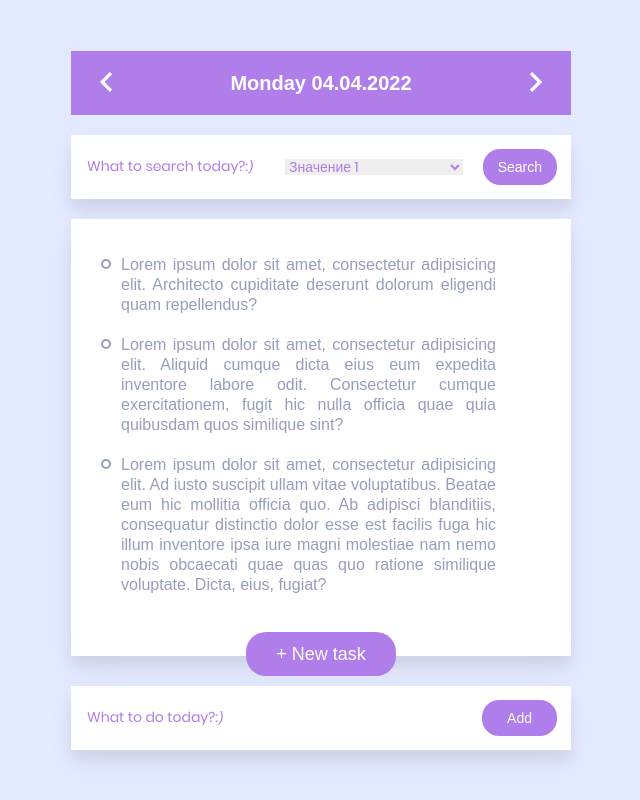
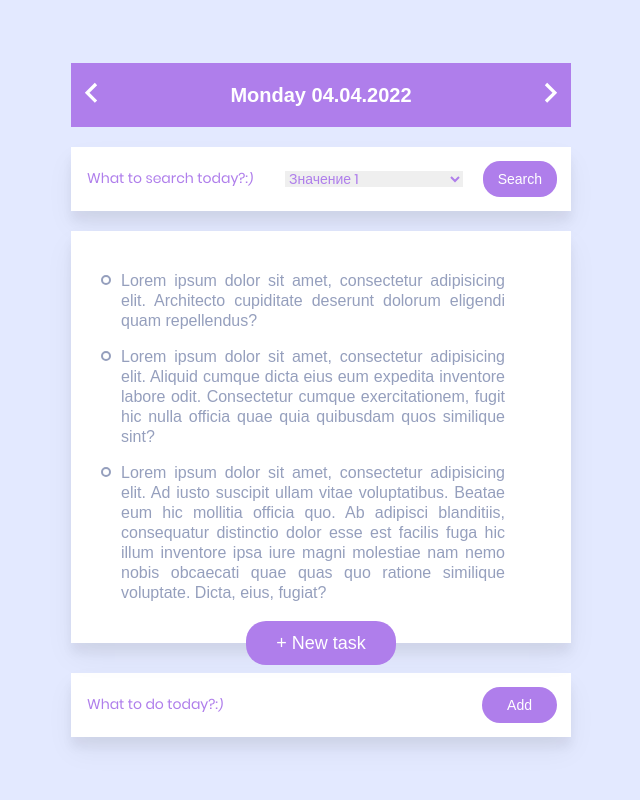
Before and after one commit to irared95/ToDoList, a website: page src/index.html in a window 1280 px wide. Shown: the whole page, without its empty margins (319-959 px from the left). Drawn offline with Linux system fonts and the light colour scheme.

Commit message:
code review styles

```diff
--- a/src/index.html
+++ b/src/index.html
@@ -12,20 +12,23 @@
 <body>
 <main class="main">
     <div class="todolist">
-        <h1 class="todolist__title">Monday 04.04.2022</h1>
-        <button class="todolist__arrow left"><svg id="Capa_1" xmlns="http://www.w3.org/2000/svg" xmlns:xlink="http://www.w3.org/1999/xlink" x="0px" y="0px" width="20px" height="30px" fill="#fff" viewBox="0 0 306 306" xml:space="preserve"><g><g id="chevron-left"><polygon points="247.35,35.7 211.65,0 58.65,153 211.65,306 247.35,270.3 130.05,153"/></g></g></svg></button>
-        <button class="todolist__arrow right"><svg id="Capa_1" xmlns="http://www.w3.org/2000/svg" xmlns:xlink="http://www.w3.org/1999/xlink" x="0px" y="0px" width="20px" height="30px" fill="#fff" viewBox="0 0 306 306" xml:space="preserve"><g><g id="keyboard-arrow-right"><polygon points="58.65,267.75 175.95,153 58.65,35.7 94.35,0 247.35,153 94.35,306"/></g></g></svg></button>
-        <div class="todolist__nav paper">
-            <input class="todolist__nav-input input" type="text" name="text" placeholder="What to search today?:)">
-            <select class="todolist__nav-select input" name="select">
-                <option value="value1"selected>Значение 1</option>
+        <div class="header">
+            <h1 class="title">Monday 04.04.2022</h1>
+            <button class="arrow arrow--left"><svg id="Capa_1" xmlns="http://www.w3.org/2000/svg" xmlns:xlink="http://www.w3.org/1999/xlink" x="0px" y="0px" width="20px" height="30px" fill="#fff" viewBox="0 0 306 306" xml:space="preserve"><g><g id="chevron-left"><polygon points="247.35,35.7 211.65,0 58.65,153 211.65,306 247.35,270.3 130.05,153"/></g></g></svg></button>
+            <button class="arrow arrow--right"><svg id="Capa_1" xmlns="http://www.w3.org/2000/svg" xmlns:xlink="http://www.w3.org/1999/xlink" x="0px" y="0px" width="20px" height="30px" fill="#fff" viewBox="0 0 306 306" xml:space="preserve"><g><g id="keyboard-arrow-right"><polygon points="58.65,267.75 175.95,153 58.65,35.7 94.35,0 247.35,153 94.35,306"/></g></g></svg></button>
+        </div>
+
+        <form class="navigation paper">
+            <input class="navigation__input input" type="text" name="text" placeholder="What to search today?:)">
+            <select class="navigation__select input" name="select">
+                <option value="value1" selected>Значение 1</option>
                 <option value="value2">Значение 2</option>
                 <option value="value3">Значение 3</option>
             </select>
-            <button class="todolist__nav-btn button">Search</button>
-        </div>
-        <div class="todolist__wrapper">
-            <ul class="todolist__list paper">
+            <button class="navigation__btn button button--small" type="button">Search</button>
+        </form>
+        <div class="todolist__wrapper paper">
+            <ul class="todolist__list">
                 <li class="todolist__item">
                     <input class="todolist__checkbox" type="checkbox" id="todolist1" name="text" value="yes">
                     <label class="todolist__label" for="todolist1">
@@ -51,12 +54,12 @@
                     </label>
                 </li>
             </ul>
-            <button class="todolist__button">+ New task</button>
+            <button class="todolist__button button" type="button">+ New task</button>
         </div>
-        <div class="todolist__form-add paper">
-            <input class="todolist__input input" type="text" name="text" placeholder="What to do today?:)">
-            <button class="todolist__input-btn button">Add</button>
-        </div>
+        <form class="form-add paper">
+            <input class="form-add__input input" type="text" name="text" placeholder="What to do today?:)">
+            <button class="form-add__btn button button--small" type="button">Add</button>
+        </form>
     </div>
 </main>
 
--- a/src/scss/components/_btns.scss
+++ b/src/scss/components/_btns.scss
@@ -1,19 +1,21 @@
-.button{
+.button {
     font-family: $poppins-semiBold, $sans-serif;
-    //font-size: 18px;
-    //line-height: 20px;
-    //color: $white;
-    //border-radius: 20px;
-    //padding: 12px 30px;
+    font-size: 18px;
+    line-height: 20px;
+    color: $white;
+    border-radius: 20px;
+    padding: 12px 30px;
     display: inline-block;
     background-color: $violet;
     transition: .2s linear;
-    font-size: 14px;
-    line-height: 16px;
-    color: #fff;
-    border-radius: 17px;
-    padding: 10px 15px;
-    &:hover{
-        box-shadow: 200px 0 0 0 rgba(0,0,0,.4) inset;
+
+    &--small {
+        font-size: 14px;
+        line-height: 16px;
+        padding: 10px 15px;
+    }
+
+    &:hover {
+        box-shadow: 200px 0 0 0 rgba(0, 0, 0, .4) inset;
     }
 }
--- /dev/null
+++ b/src/scss/components/_form-add.scss
@@ -0,0 +1,8 @@
+.form-add {
+    display: flex;
+    align-items: center;
+
+    &__btn {
+        padding: 10px 25px;
+    }
+}
--- a/src/scss/components/_header.scss
+++ b/src/scss/components/_header.scss
@@ -0,0 +1,29 @@
+.header {
+    width: 100%;
+    background-color: $violet;
+    padding: 20px;
+    margin-bottom: 20px;
+    position: relative;
+}
+
+.title {
+    font-family: $poppins-semiBold, $sans-serif;
+    font-size: 20px;
+    line-height: 24px;
+    color: $white;
+    text-align: center;
+}
+
+.arrow {
+    position: absolute;
+    top: 50%;
+    transform: translateY(-50%);
+
+    &--left {
+        left: 10px;
+    }
+
+    &--right {
+        right: 10px;
+    }
+}
--- a/src/scss/components/_form.scss
+++ b/src/scss/components/_inputs.scss
@@ -1,11 +1,12 @@
-.input{
+.input {
     width: 100%;
     font-size: 14px;
     line-height: 20px;
     font-family: "Poppins Regular", sans-serif;
     color: $violet;
     border: none;
-    &::placeholder{
+
+    &::placeholder {
         color: $violet;
     }
 }
--- /dev/null
+++ b/src/scss/components/_navigation.scss
@@ -0,0 +1,18 @@
+.navigation {
+    margin-bottom: 20px;
+    display: flex;
+    align-items: center;
+    gap: 20px;
+
+    &__btn {
+        font-size: 14px;
+        line-height: 16px;
+        color: #fff;
+        border-radius: 17px;
+        padding: 10px 15px;
+    }
+
+    &__select {
+        outline: 0;
+    }
+}
--- a/src/scss/components/_paper.scss
+++ b/src/scss/components/_paper.scss
@@ -1,6 +1,6 @@
 .paper {
     width: 100%;
-    box-shadow: 0 14px 28px rgba(0,0,0,0.05), 0 10px 10px rgba(0,0,0,0.05);
+    box-shadow: 0 14px 28px rgba(0, 0, 0, 0.05), 0 10px 10px rgba(0, 0, 0, 0.05);
     background-color: $white;
     padding: 14px;
 }
--- a/src/scss/sections/_todolist.scss
+++ b/src/scss/sections/_todolist.scss
@@ -1,109 +1,63 @@
-.main{
-    display: flex;
-    align-items: center;
-    justify-content: center;
-    min-height: 100vh;
-    background-color: $violet-light;
-    padding: 10px;
-}
-.todolist{
-    display: flex;
-    align-items: center;
-    flex-direction: column;
+.todolist {
     max-width: 500px;
     width: 100%;
-    margin: 0 auto;
-    position: relative;
 
-    &__title,
-    &__list{
-        width: 100%;
+    &__wrapper {
+        position: relative;
+        display: flex;
+        justify-content: center;
+        margin-bottom: 30px;
+        padding: 40px 30px;
     }
-    &__title{
-        background-color: $violet;
-        font-family: $poppins-semiBold, $sans-serif;
-        font-size: 20px;
-        line-height: 24px;
-        color: $white;
-        text-align: center;
-        width: 100%;
-        padding: 20px;
-        margin-bottom: 20px;
+
+    &__list {
+        display: flex;
+        flex-direction: column;
+        gap: 16px;
     }
-    &__arrow{
-        position: absolute;
-        top: 16px;
-    }
-    &__arrow.left{
-        left: 25px;
-    }
-    &__arrow.right{
-        right: 25px;
-    }
-    &__list{
-        padding: 26px 10px;
-        margin-bottom: 30px;
-    }
-    &__item{
-        padding: 10px 20px;
-        position: relative;
-        &:last-child{
-            padding-bottom: 35px;
+
+    &__item {
+        svg {
+            display: none;
+            width: 20px;
+            height: 20px;
         }
-        svg{
-            display: none;
-        }
-        &:hover{
-            svg{
+
+        &:hover {
+            svg {
                 display: block;
-                width: 20px;
-                height: 20px;
             }
         }
     }
-    &__cart{
-        position: absolute;
-        right: 20px;
-        top: 0;
-        bottom: 0;
-    }
-    &__text{
+
+    &__text {
         font-family: $poppins-semiBold, $sans-serif;
         font-size: 16px;
         line-height: 20px;
         color: $grey;
         text-align: justify;
-        margin: 0 45px 0 10px;
+        padding-left: 10px;
     }
 
-    &__wrapper{
+    &__cart {
+        position: absolute;
+        right: 10px;
+        top: 4px;
+    }
+
+    &__button {
+        position: absolute;
+        bottom: -22px;
+    }
+
+
+    &__label {
         position: relative;
         display: flex;
-        justify-content: center;
+        padding-right: 36px;
     }
 
-    &__button{
-        position: absolute;
-        bottom: 10px;
-        font-family: $poppins-semiBold, $sans-serif;
-        font-size: 18px;
-        line-height: 20px;
-        color: $white;
-        border-radius: 20px;
-        padding: 12px 30px;
-        display: inline-block;
-        background-color: $violet;
-        transition: .2s linear;
-        &:hover{
-            box-shadow: 200px 0 0 0 rgba(0,0,0,.4) inset;
-        }
-    }
-
-    &__label{
-        display: flex;
-    }
-
-    &__indicator{
+    &__indicator {
         display: inline-block;
         min-width: 10px;
         height: 10px;
@@ -113,46 +67,20 @@
         margin-top: 4px;
     }
 
-    &__checkbox{
+    &__checkbox {
         display: none;
         cursor: pointer;
     }
-    &__checkbox:checked+.todolist__label {
+
+    &__checkbox:checked + .todolist__label {
         text-decoration: line-through;
         color: $grey;
         opacity: 0.7;
     }
-    &__checkbox:checked+.todolist__label .todolist__indicator {
-        background-color: $violet;
+
+    &__checkbox:checked + .todolist__label .todolist__indicator {
+        background-color: $grey;
     }
 
-    &__nav{
-        margin-bottom: 20px;
-        display: flex;
-        align-items: center;
-        gap: 20px;
-        &-btn{
-            font-size: 14px;
-            line-height: 16px;
-            color: #fff;
-            border-radius: 17px;
-            padding: 10px 15px;
-        }
-        &-select{
-            outline: 0;
-        }
-    }
 
-    &__input{
-        &-btn{
-            padding: 10px 25px;
-        }
-    }
-
-    &__form {
-        &-add {
-            display: flex;
-            align-items: center;
-        }
-    }
 }
--- a/src/scss/style.scss
+++ b/src/scss/style.scss
@@ -4,20 +4,23 @@
 @import "./utils/variable";
 @import "./utils/mixins";
 @import "./utils/my-normalize";
+
 //components
 @import "./components/paper";
-@import "./components/form";
-@import "./components/dots";
+@import "./components/inputs";
 @import "./components/btns";
-@import "./components/footer";
+
+.main {
+    display: flex;
+    align-items: center;
+    justify-content: center;
+    min-height: 100vh;
+    background-color: $violet-light;
+    padding: 10px;
+}
+
+//modules
 @import "./components/header";
-//sections
+@import "./components/navigation";
+@import "./components/form-add";
 @import "./sections/todolist";
-
-.container {
-    max-width: 1180px;
-    width: 100%;
-    margin: 0 auto;
-    padding: 0 15px;
-    height: 100%;
-}
```
Also changed, not shown: src/css/style.css, src/scss/components/_dots.scss (deleted), src/scss/components/_footer.scss (deleted).
